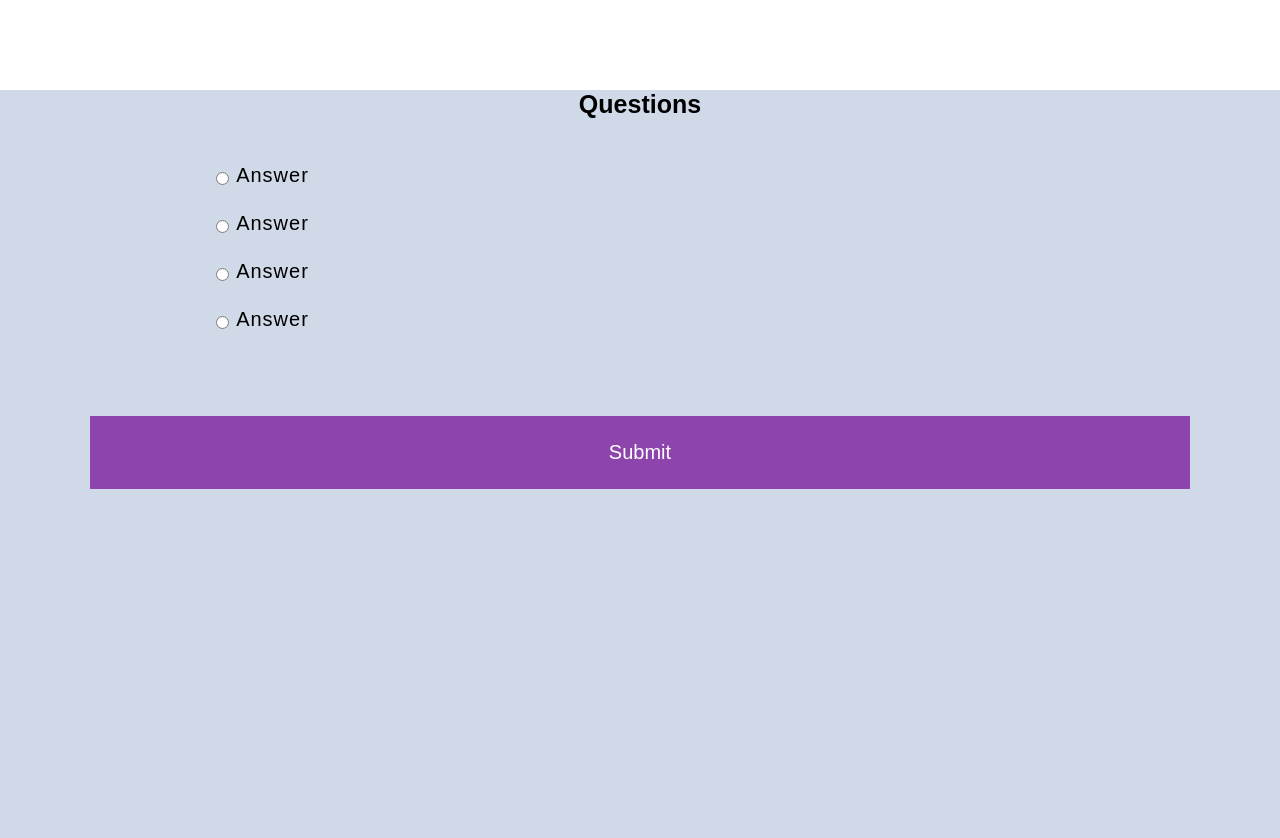
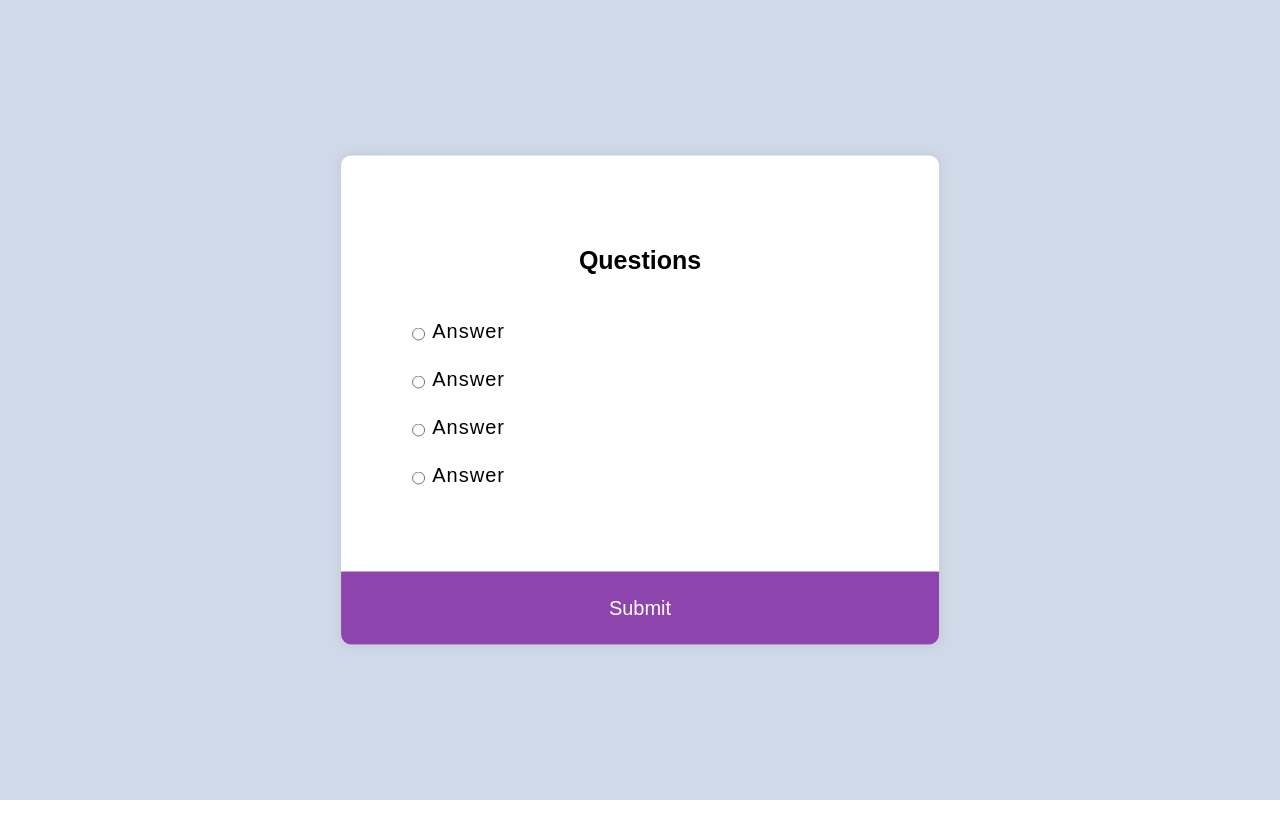
Before and after one commit to psandeepaxioned/quizapp, a plain HTML site: page index.html in a window 1280 px wide. After the commit the page ends 800 px from the top, so only its background shows below. Drawn offline with Linux system fonts and the light colour scheme.

Commit message:
styling for rectified html and submit class

```diff
--- a/assets/css/style.css
+++ b/assets/css/style.css
@@ -114,7 +114,7 @@ li {
   main styling starts here
 =================================*/
 /* content class styling started */
-section.questions {
+.questions {
   width: 46.71%;
   border-radius: 10px;
   position: absolute;
@@ -157,6 +157,8 @@ li {  padding: 0 0 25px 0;  }
 /* submit class styling started */
 
 .submit {
+  border-bottom-left-radius: 10px;
+  border-bottom-right-radius: 10px;
   text-align: center;
   background-color: #8e44ad;
 }
```
